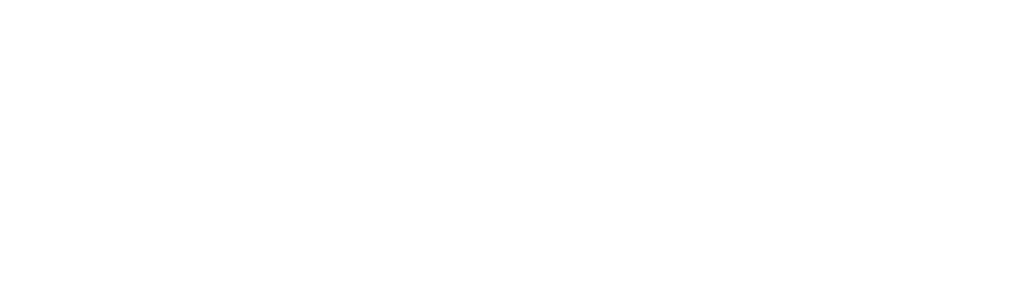
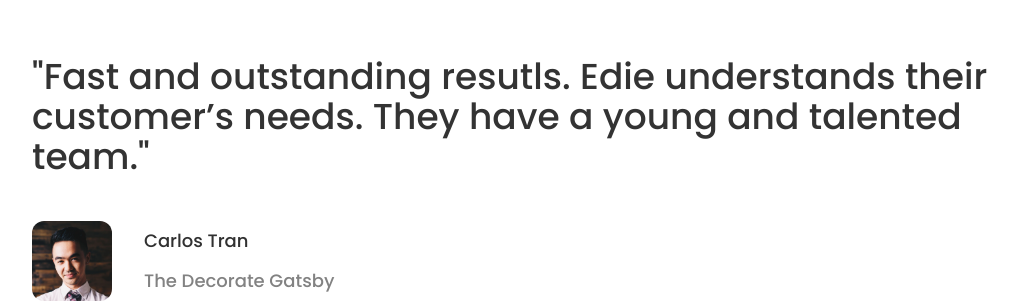
Before and after one commit to farhaan-mukarram/dev-challenges-edie-homepage, a React (Vite) app: page / in a window 1280 px wide. Shown: the part 4507-4808 px from the top of the page, without its empty margins (16-1034 px from the left). Before the commit the page ends 4356 px from the top, so only its background shows below. Built offline with nearby package versions, Linux system fonts and the light colour scheme.

Commit message:
feat: implement testimonial section

```diff
--- /dev/null
+++ b/src/components/Main/TestimonialSection.tsx
@@ -0,0 +1,29 @@
+import testimonialImage from "../../assets/images/person4.png";
+
+const TestimonialSection = () => {
+  return (
+    <section className="flex flex-col space-y-11 max-w-[60rem]">
+      <h3 className="font-medium text-4xl text-[#333333]">
+        "Fast and outstanding resutls. Edie understands their customer’s needs.
+        They have a young and talented team."
+      </h3>
+
+      <div className="flex items-center space-x-8">
+        <img
+          src={testimonialImage}
+          alt="Carlos Tran testimonial image"
+          className="w-20 h-20 rounded-xl"
+        />
+
+        <div className="flex flex-col space-y-3">
+          <h4 className="font-medium text-lg text-[#313131]">Carlos Tran</h4>
+          <p className="font-medium text-lg text-[#828282]">
+            The Decorate Gatsby
+          </p>
+        </div>
+      </div>
+    </section>
+  );
+};
+
+export default TestimonialSection;
--- a/src/components/Main/index.tsx
+++ b/src/components/Main/index.tsx
@@ -1,6 +1,7 @@
 import HeroSection from "./HeroSection";
 import PortfolioSection from "./PortfolioSection";
 import ServicesSection from "./ServicesSection";
+import TestimonialSection from "./TestimonialSection";
 
 const Main = () => {
   return (
@@ -8,6 +9,8 @@
       <HeroSection />
       <ServicesSection />
       <PortfolioSection />
+
+      <TestimonialSection />
     </main>
   );
 };
```
